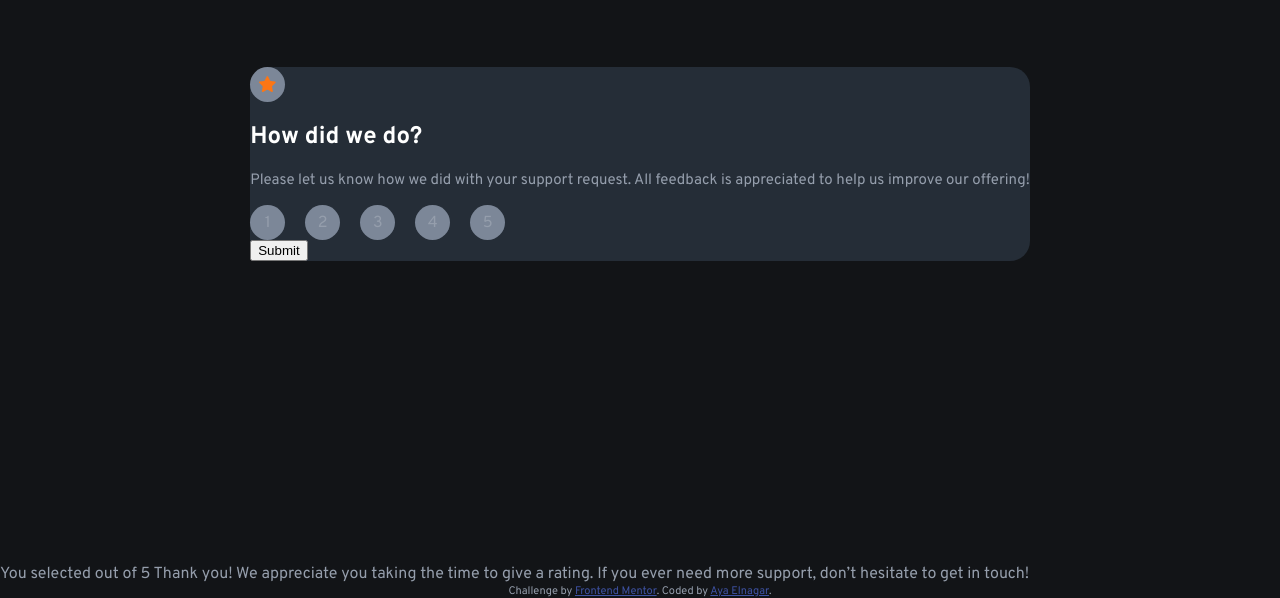
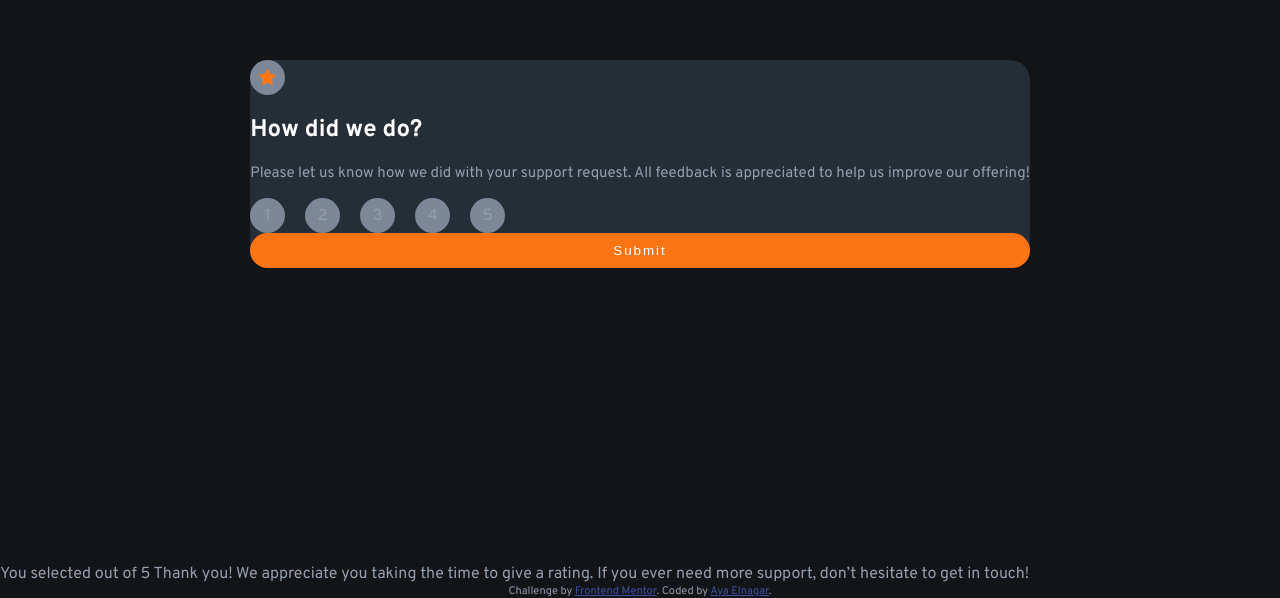
Before and after one commit to AyaElnagar767/Interactive-rating-component, a plain HTML site: page index.html in a window 1280 px wide. Shown: the part 236-834 px from the top of the page. Drawn offline with Linux system fonts and the light colour scheme.

Commit message:
Style the button of the rating section

```diff
--- a/css/style.css
+++ b/css/style.css
@@ -58,4 +58,14 @@ main .rating li {
 main .rating li:not(:last-child) {
     margin-right: 20px;
 }
+
+main .submit {
+    background-color: hsl(25, 97%, 53%);
+    color: hsl(0, 0%, 100%);
+    border: none;
+    width: 100%;
+    height: 35px;
+    border-radius: 20px;
+    letter-spacing: 2px;
+}
 /* Rating state end */
```
